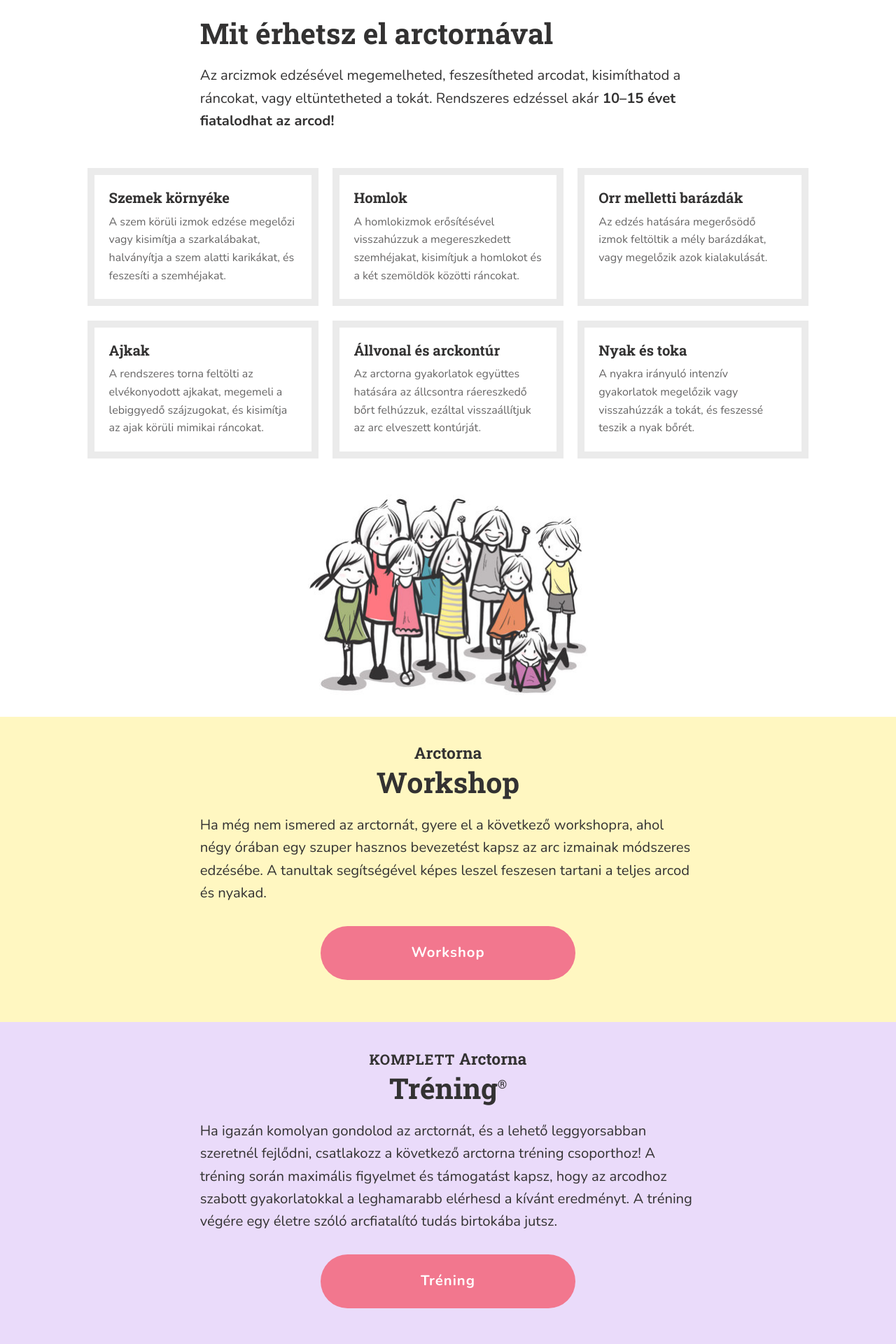
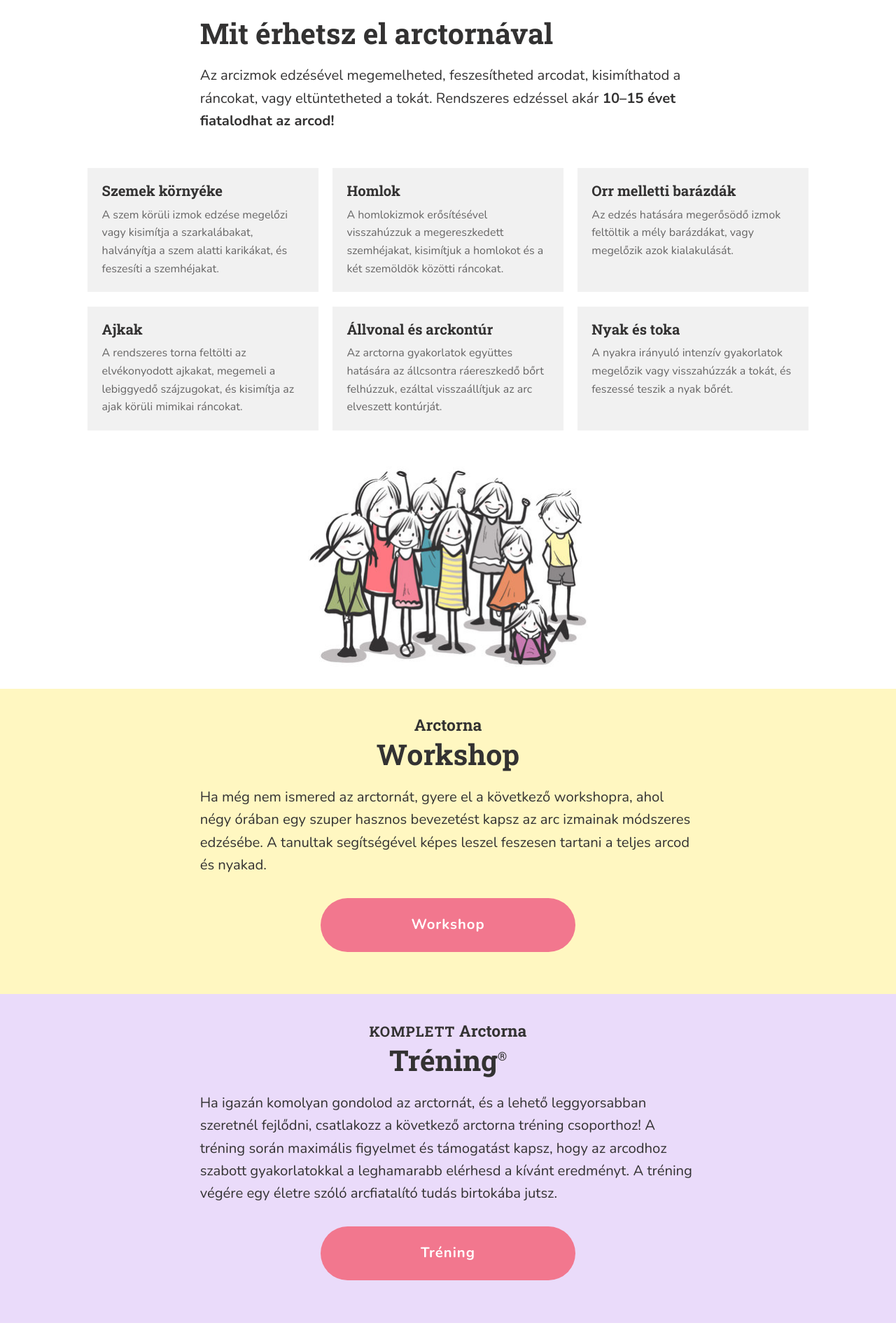
Before and after one commit to monikamudra/arctorna, a Jekyll site: the page built from index.md, in a window 1280 px wide. Shown: the part 979-2899 px from the top of the page at 70% size. Built offline with Jekyll 4.4.1, drawn with Linux system fonts in a browser that asks for light colours.

Commit message:
Revert grid items to grey on Home screen

```diff
--- a/_layouts/home.html
+++ b/_layouts/home.html
@@ -37,7 +37,7 @@ layout: default
       </p>
     </div>
     <div class="c-ContentBlock c-ContentBlock--Wide u-MarginTopXLarge">
-      <ul class="c-Collection c-Collection--Contoured">
+      <ul class="c-Collection c-Collection--Contoured c-Collection--Boxed">
         <li class="c-Collection__Item">
           <h3>
             Szemek környéke
--- a/_sass/brand/_tokens.scss
+++ b/_sass/brand/_tokens.scss
@@ -20,7 +20,7 @@
 @include token(
   "color-for", (
     "background": color("white"),
-    "background-alt": color("grey", 10%),
+    "background-alt": color("grey", 7%),
     "background-dark": color("grey"),
     "text": color("grey"),
     "text-secondary": color("grey", 75%),
@@ -36,7 +36,7 @@
     "strong": color("grey", 75%),
     "border": color("grey", 25%),
     "border-strong": color("grey"),
-    "border-subtle": color("grey", 10%)
+    "border-subtle": color("grey", 7%)
   )
 );
 
--- a/_sass/components/_collection.scss
+++ b/_sass/components/_collection.scss
@@ -48,3 +48,12 @@ $c-Collection-Space: space-rem(.5);
     }
   }
 }
+
+.c-Collection--Boxed {
+  .c-Collection__Item {
+    @include break($from: 600px) {
+      border: none;
+      background-color: token("color-for", "background-alt");
+    }
+  }
+}
```
